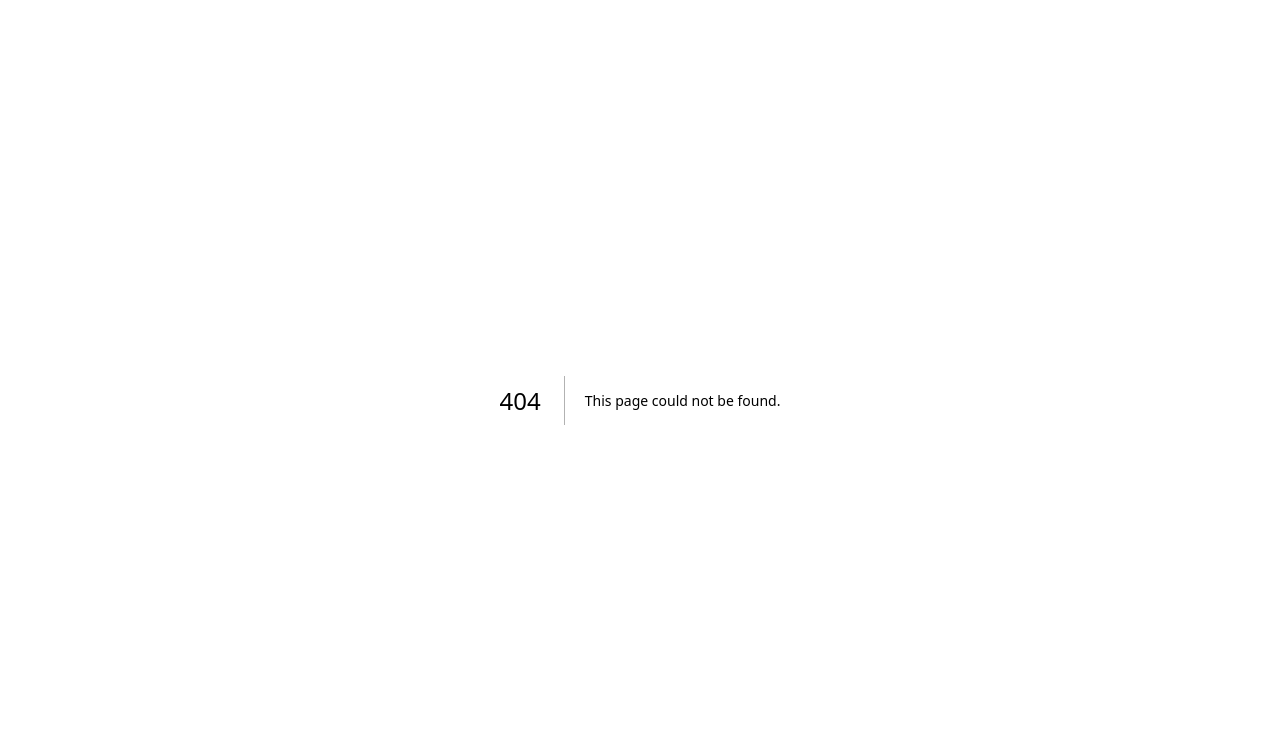
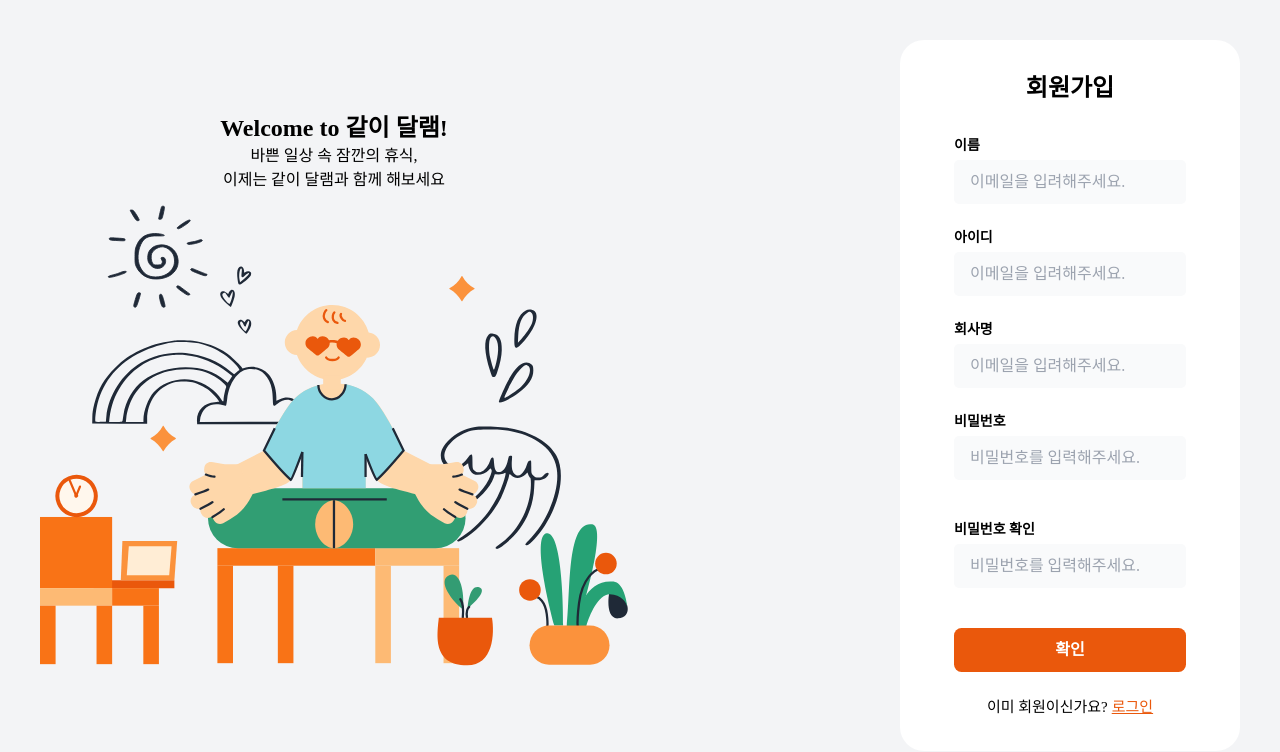
Before and after one commit to INtiful/SootheWithMe, a Next.js app: page /signup in a window 1280 px wide. Before the commit this address had no page. Shown: the top 752 px of the page. Built offline with nearby package versions, Linux system fonts and the light colour scheme; a web font is replaced by a local one.

Commit message:
[KAN-29] style: 회원가입폼 레이아웃 작성

```diff
--- a/src/app/(auth)/signin/page.tsx
+++ b/src/app/(auth)/signin/page.tsx
@@ -1,14 +1,13 @@
-import LoginForm from '@/app/components/AuthForm/LoginForm';
-
+import SignInForm from '@/app/components/AuthForm/SignInForm';
 import { Metadata } from 'next';
 
 export const metadata: Metadata = {
   title: '로그인 | Soothe With Me',
-  description: 'Soothe Wit hMe 로그인 페이지입니다.',
+  description: 'Soothe With Me 로그인 페이지입니다.',
 };
 
 const SignIn = () => {
-  return <LoginForm />;
+  return <SignInForm />;
 };
 
 export default SignIn;
--- /dev/null
+++ b/src/app/(auth)/signup/page.tsx
@@ -0,0 +1,13 @@
+import SignUpForm from '@/app/components/AuthForm/SignUpForm';
+import { Metadata } from 'next';
+
+export const metadata: Metadata = {
+  title: '회원가입 | Soothe With Me',
+  description: 'Soothe With Me 회원가입 페이지입니다.',
+};
+
+const SignUp = () => {
+  return <SignUpForm />;
+};
+
+export default SignUp;
--- a/src/app/components/AuthForm/SignInForm.tsx
+++ b/src/app/components/AuthForm/SignInForm.tsx
@@ -5,12 +5,12 @@ import Button from '../Button/Button';
 import Input from '../Input/Input';
 import Link from 'next/link';
 
-interface LoginData {
+interface SigninnData {
   email: string;
   password: string;
 }
 
-const LoginForm = () => {
+const SignInForm = () => {
   return (
     <form className='rounded-[24px] bg-var-white'>
       <div className='flex w-full flex-col gap-24'>
@@ -28,7 +28,7 @@ const LoginForm = () => {
         </div>
         <Button
           type='submit'
-          name='로그인 하기'
+          name='로그인'
           variant='default'
           disabled={false}
         />
@@ -37,4 +37,4 @@ const LoginForm = () => {
   );
 };
 
-export default LoginForm;
+export default SignInForm;
--- /dev/null
+++ b/src/app/components/AuthForm/SignUpForm.tsx
@@ -0,0 +1,50 @@
+'use client';
+
+import { Controller, useForm } from 'react-hook-form';
+import Button from '../Button/Button';
+import Input from '../Input/Input';
+import Link from 'next/link';
+
+interface LoginData {
+  email: string;
+  password: string;
+}
+
+const SignUpForm = () => {
+  return (
+    <form className='rounded-[24px] bg-var-white'>
+      <div className='flex w-full flex-col gap-24'>
+        <h1 className='pb-8 text-center text-24 font-semibold'>회원가입</h1>
+        <div className='flex flex-col gap-4'>
+          <label className='text-14 font-semibold'>이름</label>
+          <Input placeholder='이메일을 입려해주세요.' className='h-44' />
+        </div>
+        <div className='flex flex-col gap-4'>
+          <label className='text-14 font-semibold'>아이디</label>
+          <Input placeholder='이메일을 입려해주세요.' className='h-44' />
+        </div>
+        <div className='flex flex-col gap-4'>
+          <label className='text-14 font-semibold'>회사명</label>
+          <Input placeholder='이메일을 입려해주세요.' className='h-44' />
+        </div>
+        <div className='flex flex-col gap-4'>
+          <label className='text-14 font-semibold'>비밀번호</label>
+          <Input
+            placeholder='비밀번호를 입력해주세요.'
+            className='mb-16 h-44'
+          />
+        </div>
+        <div className='flex flex-col gap-4'>
+          <label className='text-14 font-semibold'>비밀번호 확인</label>
+          <Input
+            placeholder='비밀번호를 입력해주세요.'
+            className='mb-16 h-44'
+          />
+        </div>
+        <Button type='submit' name='확인' variant='default' disabled={false} />
+      </div>
+    </form>
+  );
+};
+
+export default SignUpForm;
```
